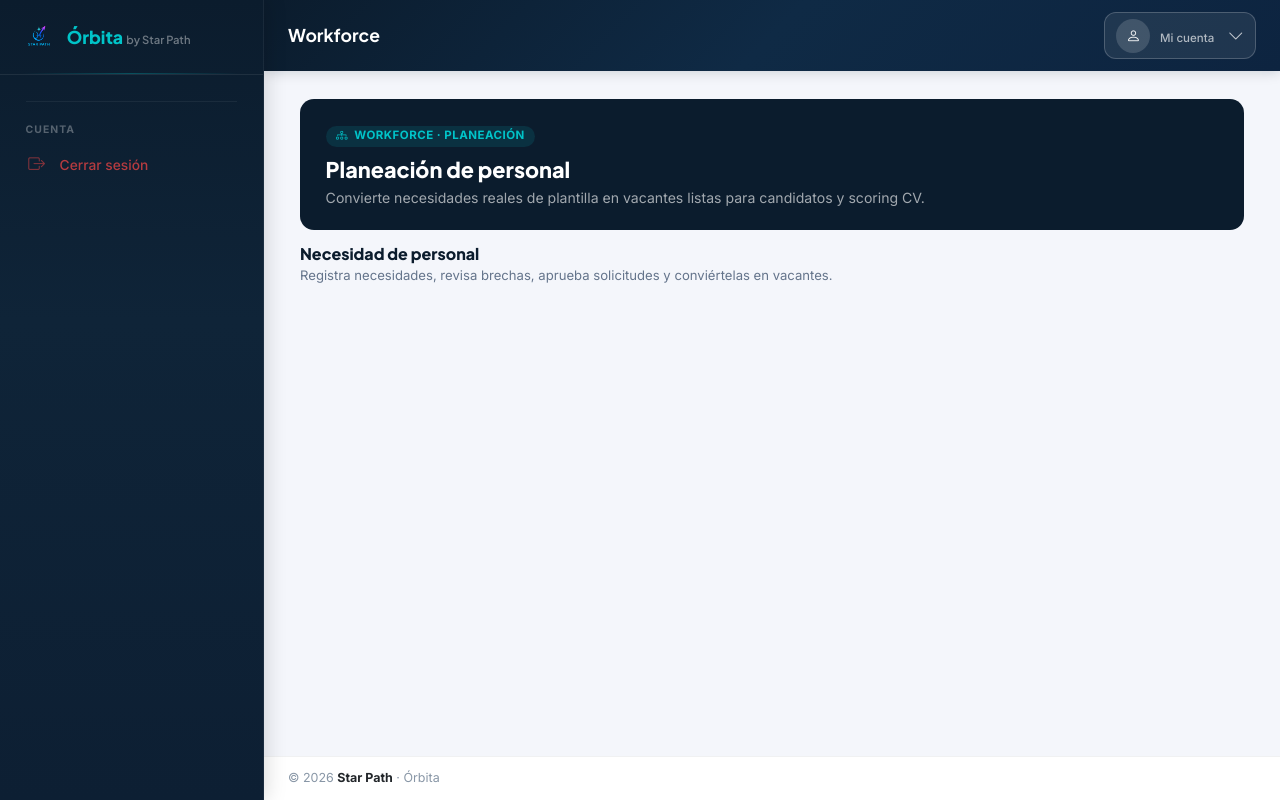
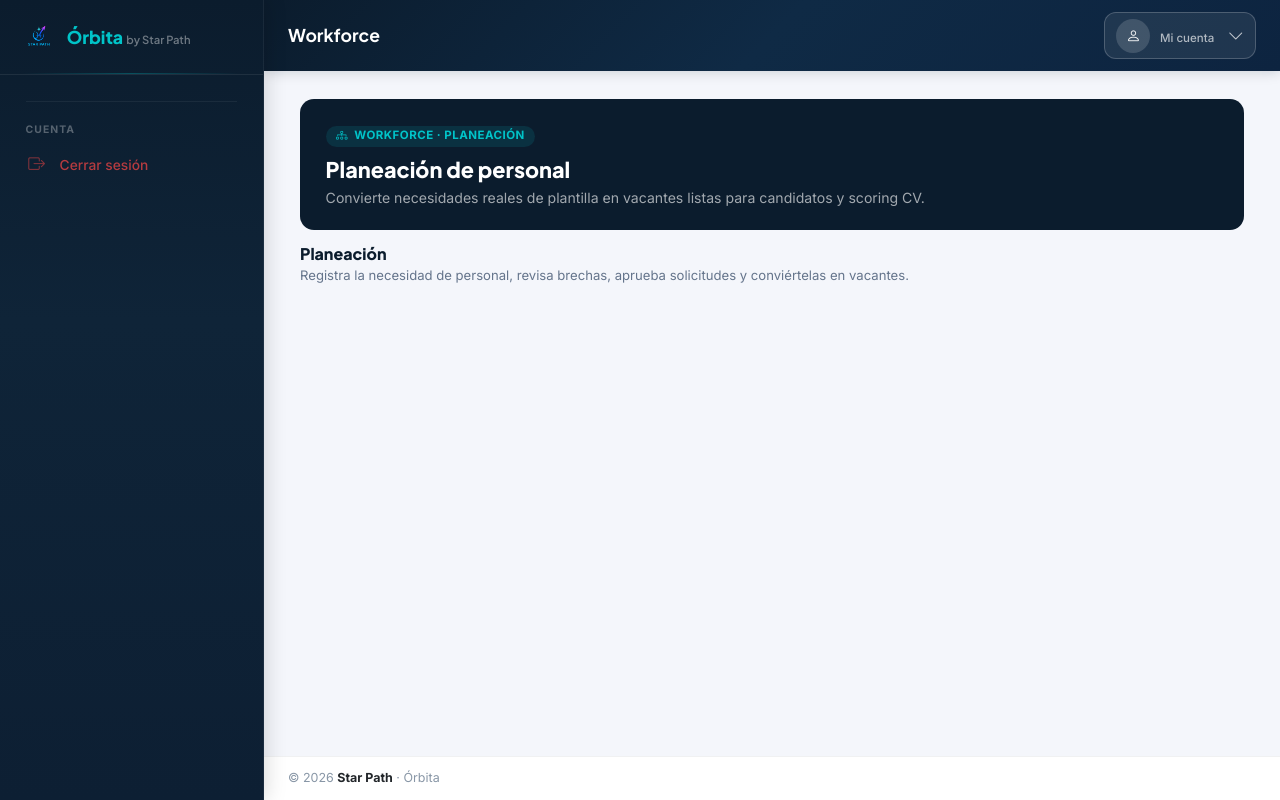
Before and after one commit to soportestarpathai/starpathai_web, a Django app: template mi_app/templates/orbita/workforce_dashboard.html in a window 1280 px wide. Run offline with Django 5.2, Linux system fonts and the light colour scheme; the template is opened without the code that fills it, so the values that code supplies are empty; some libraries are stand-ins or nearby versions.

Commit message:
Rename workforce needs tab to planning

```diff
--- a/mi_app/templates/orbita/base_orbita.html
+++ b/mi_app/templates/orbita/base_orbita.html
@@ -366,7 +366,7 @@
             </a>
           </div>
           <div class="nav-submenu">
-            <a href="{% url 'orbita_workforce_dashboard' %}?tab=planes" class="nav-submenu-link {% if orbita_page == 'workforce' and active_tab == 'planes' %}active{% endif %}"><i class="bi bi-circle-fill"></i> Necesidad de personal</a>
+            <a href="{% url 'orbita_workforce_dashboard' %}?tab=planes" class="nav-submenu-link {% if orbita_page == 'workforce' and active_tab == 'planes' %}active{% endif %}"><i class="bi bi-circle-fill"></i> Planeación</a>
             <a href="{% url 'orbita_workforce_dashboard' %}?tab=areas" class="nav-submenu-link {% if orbita_page == 'workforce' and active_tab == 'areas' %}active{% endif %}"><i class="bi bi-circle-fill"></i> Áreas</a>
             <a href="{% url 'orbita_workforce_dashboard' %}?tab=puestos" class="nav-submenu-link {% if orbita_page == 'workforce' and active_tab == 'puestos' %}active{% endif %}"><i class="bi bi-circle-fill"></i> Puestos</a>
           </div>
--- a/mi_app/templates/orbita/workforce_dashboard.html
+++ b/mi_app/templates/orbita/workforce_dashboard.html
@@ -174,8 +174,8 @@
           <h2>Puestos requeridos</h2>
           <p>Define puestos, salarios y área responsable.</p>
         {% else %}
-          <h2>Necesidad de personal</h2>
-          <p>Registra necesidades, revisa brechas, aprueba solicitudes y conviértelas en vacantes.</p>
+          <h2>Planeación</h2>
+          <p>Registra la necesidad de personal, revisa brechas, aprueba solicitudes y conviértelas en vacantes.</p>
         {% endif %}
       </div>
     </div>
```
